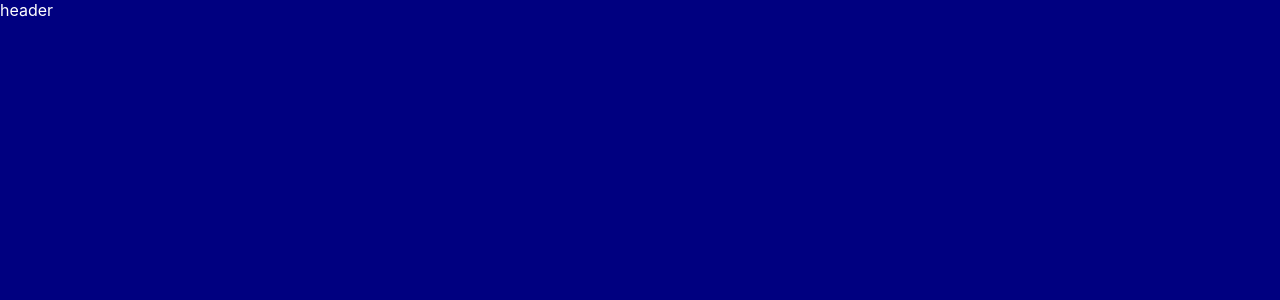
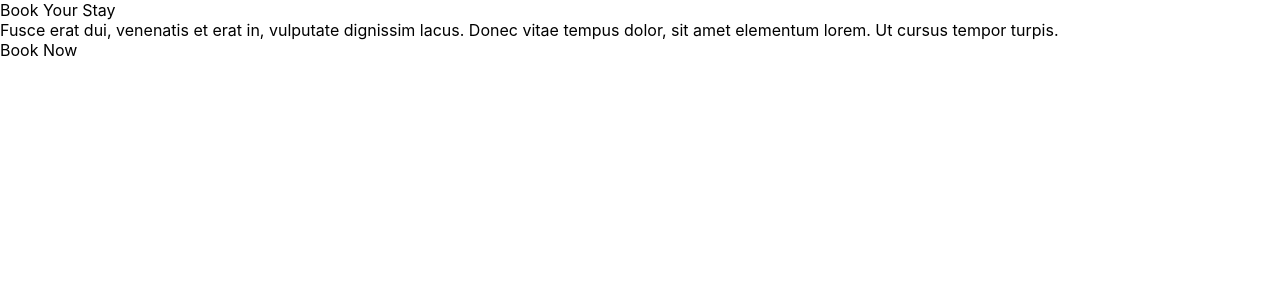
Before and after one commit to chiamakacynthia/minihack, a React (Create React App) app: page / in a window 1280 px wide. Shown: the top 300 px of the page. Built offline with nearby package versions, Linux system fonts and the light colour scheme.

Commit message:
Create Landining

```diff
--- a/src/App.js
+++ b/src/App.js
@@ -1,10 +1,12 @@
 import React from 'react'
 import Header from './Cynthia/Header'
+import Landing from './Ebuka/Landing'
 
 const App = () => {
   return (
     <div>
-   <Header/>
+   {/* <Header/> */}
+   <Landing/>
     </div>
   )
 }
--- a/src/Ebuka/Landing.js
+++ b/src/Ebuka/Landing.js
@@ -1,11 +1,43 @@
 import React from 'react'
+import styled from 'styled-components'
 
 const Landing = () => {
     return (
-        <div>
-            landing page
-        </div>
+        <Container>
+            <Wrapper>
+                <Header>
+                   <Content>
+                   <Title>Book Your Stay</Title>
+                    <span>Fusce erat dui, venenatis et erat in,
+                        vulputate dignissim lacus. Donec vitae
+                        tempus dolor, sit amet elementum lorem.
+                        Ut cursus tempor turpis.
+                    </span>
+                    <Button>Book Now</Button>
+
+                    <BookContainer>
+
+                    </BookContainer>
+                   </Content>
+                </Header>
+            </Wrapper>
+        </Container>
     )
 }
 
 export default Landing
+const BookContainer = styled.div``
+const Button = styled.div``
+const Title = styled.div``
+const Content = styled.div``
+const Header = styled.div``
+const Wrapper = styled.div`
+    width: 100%;
+    height: 100%;
+    display: flex;
+`
+const Container = styled.div`
+    width: 100%;
+    height: 100%;
+    min-height: 100vh;
+`
--- a/src/index.css
+++ b/src/index.css
@@ -1,7 +1,7 @@
 body {
   margin: 0;
-  background-color:  navy;
-  color: white;
+  background-color:  white;
+  color: black;
   font-family: -apple-system, BlinkMacSystemFont, 'Segoe UI', 'Roboto', 'Oxygen',
     'Ubuntu', 'Cantarell', 'Fira Sans', 'Droid Sans', 'Helvetica Neue',
     sans-serif;
```
Also changed, not shown: 1 other file (tests, documents, lock files or other folders).
